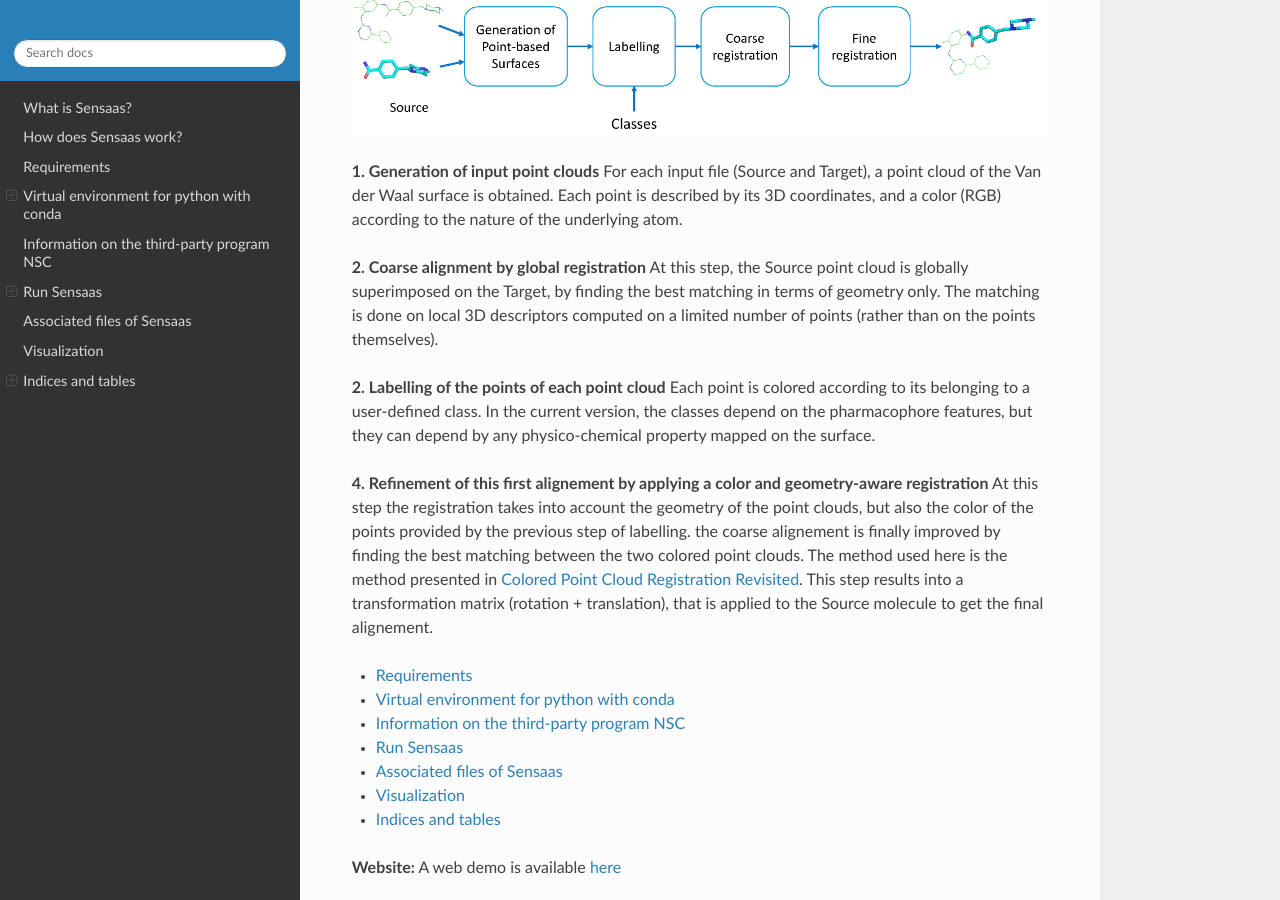
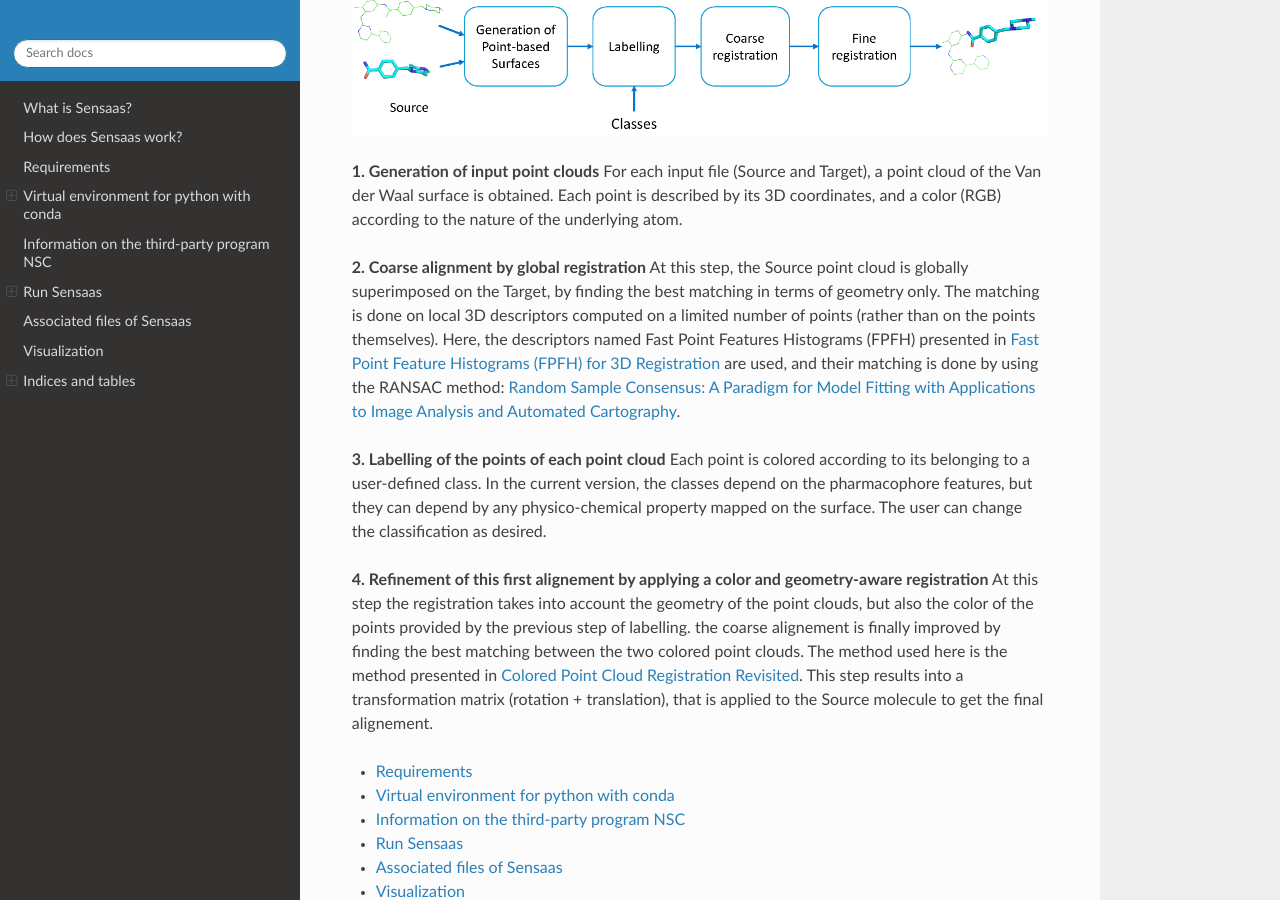
Before and after one commit to SENSAAS/sensaas, a Sphinx documentation site: the page built from docs/index.rst, in a window 1280 px wide and 900 px high, scrolled down 812 px. Built offline with Sphinx 7.4.7 and the Read the Docs theme 2.0.0, drawn with Linux system fonts in a browser that asks for light colours.

Commit message:
Update index.rst

```diff
--- a/docs/index.rst
+++ b/docs/index.rst
@@ -32,9 +32,10 @@ Considering two molecules named Source and Target as input, SENSAAS will propose
 For each input file (Source and Target), a point cloud of the Van der Waal surface is obtained. Each point is described by its 3D coordinates, and a color (RGB) according to the nature of the underlying atom.
 
 **2. Coarse alignment by global registration** At this step, the Source point cloud is globally superimposed on the Target, by finding the best matching in terms of
-geometry only. The matching is done on local 3D descriptors computed on a limited number of points (rather than on the points themselves).
+geometry only. The matching is done on local 3D descriptors computed on a limited number of points (rather than on the points themselves). Here, the descriptors named Fast Point Features Histograms (FPFH) presented in `Fast Point Feature Histograms (FPFH) for 3D Registration <https://ieeexplore.ieee.org/abstract/document/5152473>`_ are used, and their matching is done by using the RANSAC method: `Random Sample Consensus: A Paradigm for
+Model Fitting with Applications to Image Analysis and Automated Cartography <https://dl.acm.org/doi/10.1145/358669.358692>`_.
 
-**2. Labelling of the points of each point cloud** Each point is colored according to its belonging to a user-defined class. In the current version, the classes depend on the pharmacophore features, but they can depend by any physico-chemical property mapped on the surface.
+**3. Labelling of the points of each point cloud** Each point is colored according to its belonging to a user-defined class. In the current version, the classes depend on the pharmacophore features, but they can depend by any physico-chemical property mapped on the surface. The user can change the classification as desired.
 
 **4. Refinement of this first alignement by applying a color and geometry-aware registration** At this step the registration takes into account the geometry of the point clouds, but also the color of the points provided by the previous step of labelling. the coarse alignement is finally improved by finding the best matching between
 the two colored point clouds. The method used here is the method presented in `Colored Point Cloud Registration Revisited <https://ieeexplore.ieee.org/document/8237287>`_.
```
